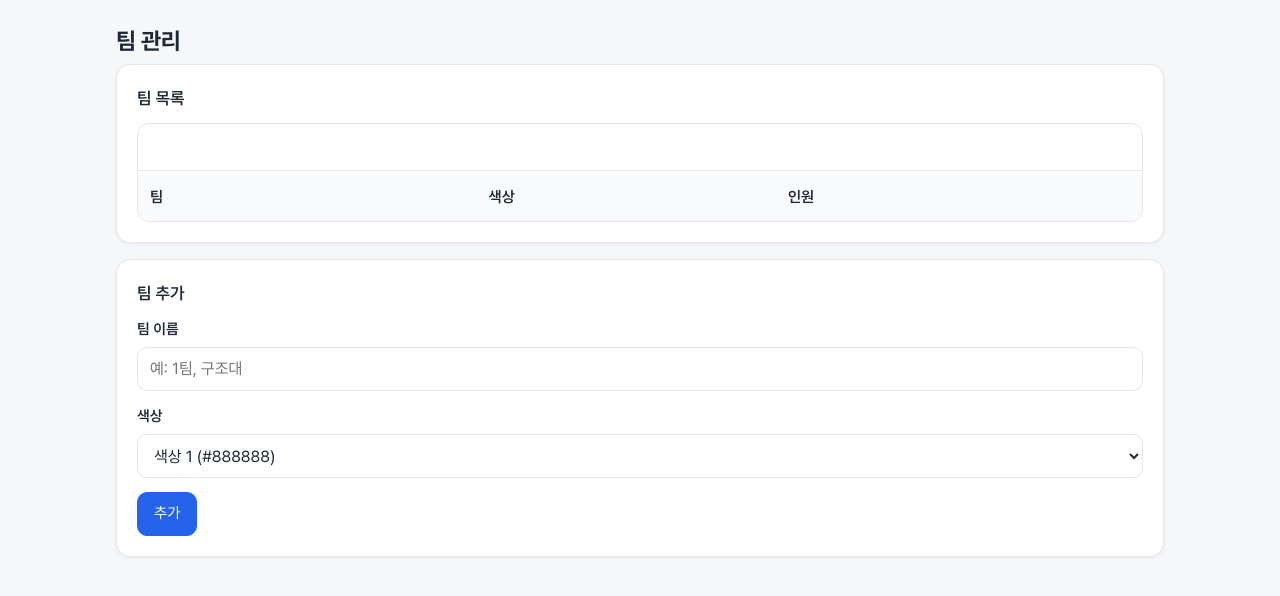
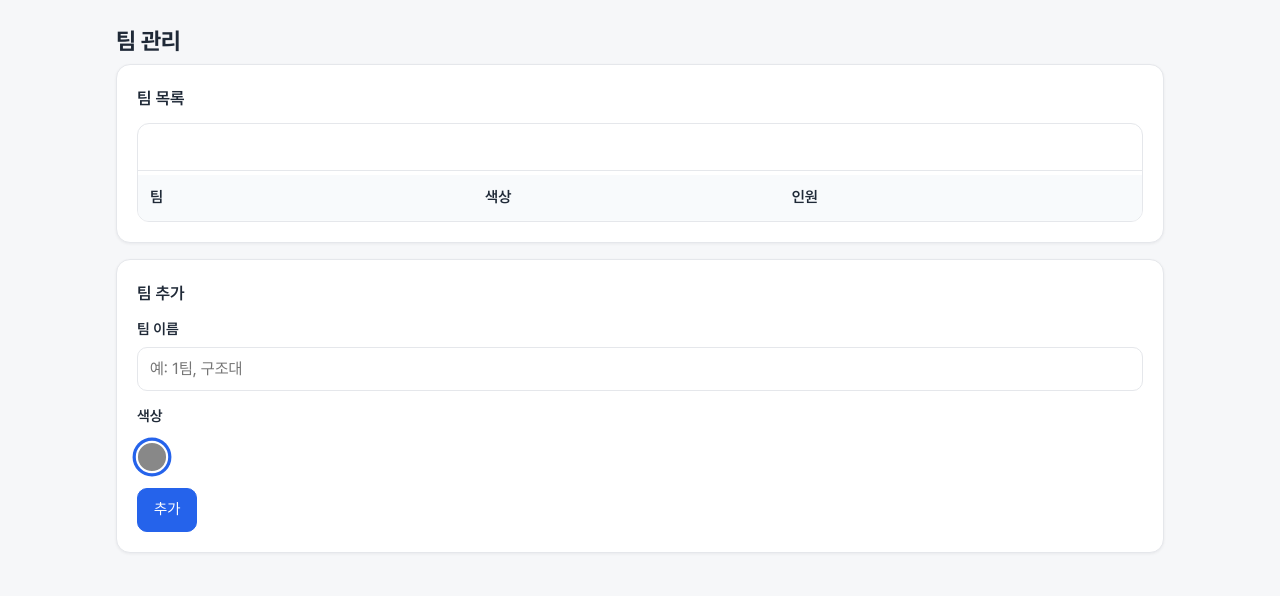
Before and after one commit to jihoon22-lee/PointBook, a FastAPI app: template app/templates/teams.html in a window 1280 px wide. Shown: the top 596 px of the page. Run offline with FastAPI, Linux system fonts and the light colour scheme; the template is opened without the code that fills it: most values are stand-ins (such as "Sample title", 1, 10 or a date in 2020).

Commit message:
feat(teams): 팀 상세 페이지(소속 인원 조회)와 색상 스와치 UI (#20)
Co-authored-by: jihoon22-lee <jihoon22-lee@users.noreply.github.com>

```diff
--- a/app/static/css/style.css
+++ b/app/static/css/style.css
@@ -269,6 +269,27 @@ tbody tr:hover td { background: #f8fafc; }
 .inline-form-row label { margin-bottom: 0; }
 .inline-form-row input { margin-top: 4px; }
 
+/* ---------- 색상 스와치 ---------- */
+.swatch {
+  display: inline-block;
+  width: 18px;
+  height: 18px;
+  border-radius: 50%;
+  border: 2px solid #fff;
+  box-shadow: 0 0 0 1px var(--border);
+  vertical-align: middle;
+}
+.swatch-lg { width: 30px; height: 30px; }
+.swatch-grid { display: flex; flex-wrap: wrap; gap: 10px; margin: 6px 0 16px; }
+.swatch-option { margin: 0; cursor: pointer; }
+.swatch-option input { position: absolute; opacity: 0; width: 0; height: 0; }
+.swatch-option .swatch { transition: transform 0.1s ease; }
+.swatch-option input:checked + .swatch {
+  box-shadow: 0 0 0 3px var(--primary);
+  transform: scale(1.08);
+}
+code { font-family: ui-monospace, Consolas, monospace; font-size: 0.85rem; }
+
 /* ---------- 로그인 ---------- */
 .login-wrap {
   max-width: 400px;
--- a/app/templates/teams.html
+++ b/app/templates/teams.html
@@ -12,9 +12,9 @@
       <tbody>
       {% for team in teams %}
         <tr>
-          <td>{{ team.name }}</td>
-          <td><span class="badge" style="background: {{ team.color }}">{{ team.color }}</span></td>
-          <td>{{ team.persons|length }}</td>
+          <td><a href="/teams/{{ team.id }}">{{ team.name }}</a></td>
+          <td><span class="swatch" style="background: {{ team.color }}" title="{{ team.color }}"></span> <code class="muted">{{ team.color }}</code></td>
+          <td>{{ team.persons|length }}명</td>
           <td>
             <form method="post" action="/teams/{{ team.id }}/delete" onsubmit="return confirm('팀 \'{{ team.name }}\' 을(를) 삭제할까요? (소속 인원은 팀 없음으로 변경됩니다)')">
               <button type="submit" class="btn btn-sm btn-danger">삭제</button>
@@ -35,13 +35,15 @@
     <label>팀 이름
       <input type="text" name="name" required maxlength="50" placeholder="예: 1팀, 구조대">
     </label>
-    <label>색상
-      <select name="color">
-        {% for c in colors %}
-        <option value="{{ c }}" {% if loop.first %}selected{% endif %}>색상 {{ loop.index }} ({{ c }})</option>
-        {% endfor %}
-      </select>
-    </label>
+    <label>색상</label>
+    <div class="swatch-grid" role="radiogroup" aria-label="팀 색상 선택">
+      {% for c in colors %}
+      <label class="swatch-option" title="{{ c }}">
+        <input type="radio" name="color" value="{{ c }}" {% if loop.first %}checked{% endif %}>
+        <span class="swatch swatch-lg" style="background: {{ c }}"></span>
+      </label>
+      {% endfor %}
+    </div>
     <button type="submit" class="btn btn-primary">추가</button>
   </form>
 </div>
```
Also changed, not shown: app/routers/teams.py (+16 -1 lines), app/templates/team_detail.html (added, +33 -0 lines), tests/test_teams.py (+37 -0 lines).
